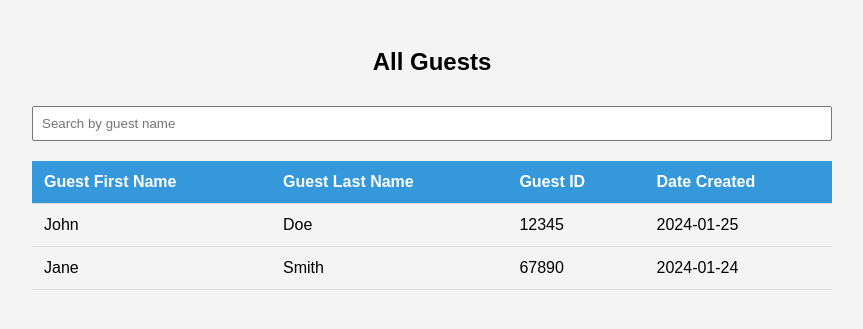
After one commit to DevSTheDeveloper/hotelManagmentProject, a Django app: template hotel/templates/guest.html in a window 1280 px wide. The commit adds this page. Shown: the top 329 px of the page, without its empty margins (208-1071 px from the left). Run offline with Django 4.2, Linux system fonts and the light colour scheme; the template is opened without the code that fills it, so the values that code supplies are empty.

Commit message:
Initial commit

```diff
--- /dev/null
+++ b/hotel/templates/guest.html
@@ -0,0 +1,186 @@
+<!DOCTYPE html>
+<html lang="en">
+<head>
+    <meta charset="UTF-8">
+    <meta name="viewport" content="width=device-width, initial-scale=1.0">
+    <style>
+        body {
+            font-family: Arial, sans-serif;
+            background-color: #f4f4f4;
+            padding: 20px;
+            text-align: center;
+        }
+
+        .guest-details {
+            max-width: 800px;
+            margin: 0 auto;
+        }
+
+        .upcoming-bookings-table {
+            width: 100%;
+            border-collapse: collapse;
+            margin-top: 20px;
+        }
+
+        .upcoming-bookings-table th, .upcoming-bookings-table td {
+            padding: 12px;
+            text-align: left;
+            border-bottom: 1px solid #ddd;
+        }
+
+        .upcoming-bookings-table th {
+            background-color: #3498db;
+            color: white;
+        }
+
+        .upcoming-bookings-table tbody tr:hover {
+            background-color: #f5f5f5;
+            cursor: pointer;
+        }
+
+        #selected-booking-details {
+            background-color: #fff;
+            border: 1px solid #ddd;
+            border-radius: 6px;
+            padding: 20px;
+            margin-top: 20px;
+            text-align: left;
+            display: none; /* Initially hidden */
+        }
+
+        .delete-button {
+            background-color: #ba2a2a;
+            color: white;
+            font-weight: bold;
+            padding: 8px 12px;
+            border: none;
+            border-radius: 4px;
+            cursor: pointer;
+            margin-top: 10px;
+        }
+
+        .search-bar {
+            margin-top: 10px;
+            width: 100%;
+            padding: 8px;
+            box-sizing: border-box;
+        }
+
+        .expand-box {
+            display: flex;
+            flex-direction: column;
+            align-items: center;
+        }
+
+        .expand-box-placeholder {
+            margin-top: 20px;
+            color: #888;
+        }
+    </style>
+</head>
+<body>
+    <div class="guest-details">
+        <h2>All Guests</h2>
+        <input type="text" class="search-bar" placeholder="Search by guest name" oninput="searchGuests(this.value)">
+
+        <div id="upcoming-bookings-placeholder">
+            <table class="upcoming-bookings-table">
+                <thead>
+                    <tr>
+                        <th>Guest First Name</th>
+                        <th>Guest Last Name</th>
+                        <th>Guest ID</th>
+                        <th>Date Created</th>
+                    </tr>
+                </thead>
+                <tbody id="booking-table-body">
+                    <!-- Table body will be populated dynamically -->
+                </tbody>
+            </table>
+        </div>
+
+        <div id="selected-booking-details" class="expand-box">
+            <div id="expand-box-content" class="expand-box-placeholder">Select a Guest to view more information</div>
+            <button class="delete-button" onclick="deleteSelectedBooking()">Delete Selected Guest</button>
+        </div>
+    </div>
+
+    <script>
+        document.addEventListener('DOMContentLoaded', function () {
+            // Populate the list with fake data for demonstration purposes
+            const fakeData = [
+                { guestFirstName: 'John', guestLastName: 'Doe', guestID: '12345', dateCreated: '2024-01-25' },
+                { guestFirstName: 'Jane', guestLastName: 'Smith', guestID: '67890', dateCreated: '2024-01-24' },
+                // Add more fake data as needed
+            ];
+
+            populateTable(fakeData);
+
+            // Function to populate the table with data
+            function populateTable(guests) {
+                const tableBody = document.getElementById('booking-table-body');
+
+                // Clear existing content
+                tableBody.innerHTML = '';
+
+                // Iterate over guests and create table rows
+                guests.forEach(guest => {
+                    const row = document.createElement('tr');
+                    row.innerHTML = `
+                        <td>${guest.guestFirstName}</td>
+                        <td>${guest.guestLastName}</td>
+                        <td>${guest.guestID}</td>
+                        <td>${guest.dateCreated}</td>
+                    `;
+                    row.addEventListener('click', () => displaySelectedBookingDetails(guest));
+                    tableBody.appendChild(row);
+                });
+            }
+
+            // Function to display selected booking details
+            function displaySelectedBookingDetails(guest) {
+                const detailsContainer = document.getElementById('selected-booking-details');
+                const expandBoxContent = document.getElementById('expand-box-content');
+
+                // Display the expansion box
+                detailsContainer.style.display = 'flex';
+
+                // Update content in the expansion box
+                expandBoxContent.innerHTML = `
+                    <h3>Selected Guest Details</h3>
+                    <p><strong>Guest First Name:</strong> ${guest.guestFirstName}</p>
+                    <p><strong>Guest Last Name:</strong> ${guest.guestLastName}</p>
+                    <p><strong>Guest ID:</strong> ${guest.guestID}</p>
+                    <p><strong>Date Created:</strong> ${guest.dateCreated}</p>
+                `;
+            }
+
+            // Function to handle guest deletion (simulate backend deletion)
+            window.deleteSelectedBooking = function () {
+                const selectedDetailsContainer = document.getElementById('selected-booking-details');
+                if (selectedDetailsContainer.style.display === 'flex') {
+                    // Simulate backend deletion (replace with actual AJAX request)
+                    console.log(`Deleting guest with ID ${selectedDetailsContainer.querySelector('p:nth-child(3)').innerText}`);
+
+                    // After deletion, re-populate the table
+                    populateTable(fakeData);
+
+                    // Clear selected details and hide the expansion box
+                    selectedDetailsContainer.innerHTML = '';
+                    selectedDetailsContainer.style.display = 'none';
+                }
+            };
+
+            // Function to search guests by name
+            window.searchGuests = function (searchTerm) {
+                const filteredGuests = fakeData.filter(guest =>
+                    guest.guestFirstName.toLowerCase().includes(searchTerm.toLowerCase()) ||
+                    guest.guestLastName.toLowerCase().includes(searchTerm.toLowerCase())
+                );
+
+                populateTable(filteredGuests);
+            };
+        });
+    </script>
+</body>
+</html>
```
Also changed, not shown: hotel/templates/rooms.html (+24 -0 lines), 2 other files.
